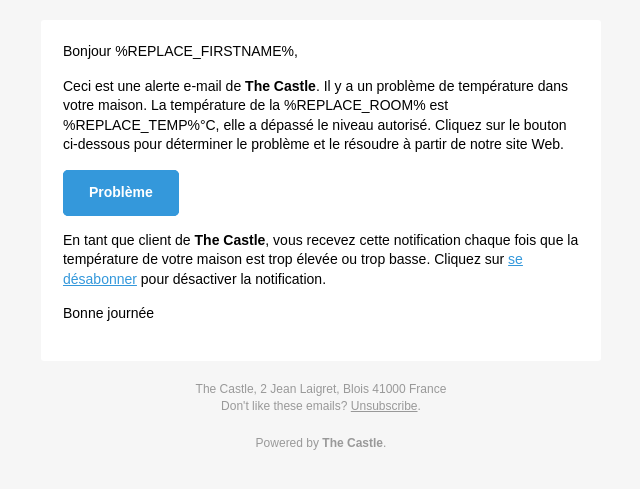
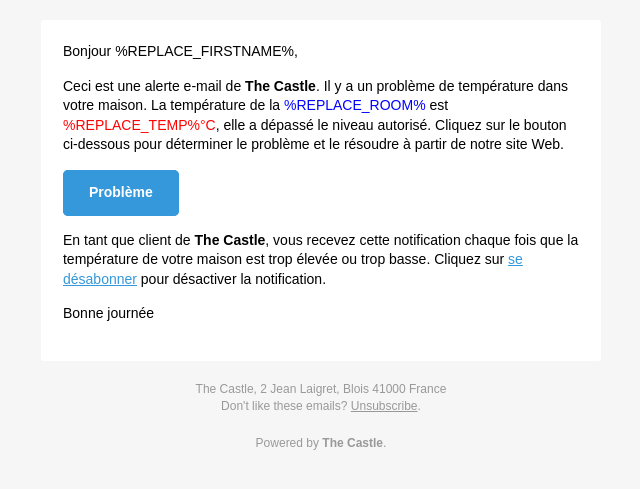
Before and after one commit to minhthuc2502/ACAD-AWAEI, a PHP site: page /test/utils/alert-email.php in a window 1280 px wide. Shown: the top 489 px of the page, without its empty margins (319-959 px from the left). Run offline with PHP 8.4, Linux system fonts and the light colour scheme.

Commit message:
chang color in alert mail

```diff
--- a/about.php
+++ b/about.php
@@ -22,6 +22,7 @@
         // $to_email = 'minh.la@insa-cvl.fr';
         $to_email = 'laminhduc0704@gmail.com';
         // $to_email = 'duc.bui@insa-cvl.fr';
+        // $to_email = 'minhthuc2502@gmail.com';
 
         //mail($to_email,$subject,$message, implode("\r\n", $headers));
         send_alert_email($to_email);
--- a/utils/alert-email.php
+++ b/utils/alert-email.php
@@ -351,12 +351,12 @@
                       <td>
                         <p>Bonjour %REPLACE_FIRSTNAME%,</p>
                         <p>Ceci est une alerte e-mail de <b>The Castle</b>. Il y a un problème de température dans votre maison.
-                            La température de la %REPLACE_ROOM% est %REPLACE_TEMP%°C, elle a dépassé le niveau autorisé.
+                            La température de la <span style="color:blue">%REPLACE_ROOM%</span> est <span style="color:red">%REPLACE_TEMP%°C</span>, elle a dépassé le niveau autorisé.
                             Cliquez sur le bouton ci-dessous pour déterminer le problème et le résoudre à partir de notre site Web.</p>
                         <table role="presentation" border="0" cellpadding="0" cellspacing="0" class="btn btn-primary">
                           <tbody>
                             <tr>
-                              <td align="left">
+                              <td text_align="left">
                                 <table role="presentation" border="0" cellpadding="0" cellspacing="0">
                                   <tbody>
                                     <tr>
```
